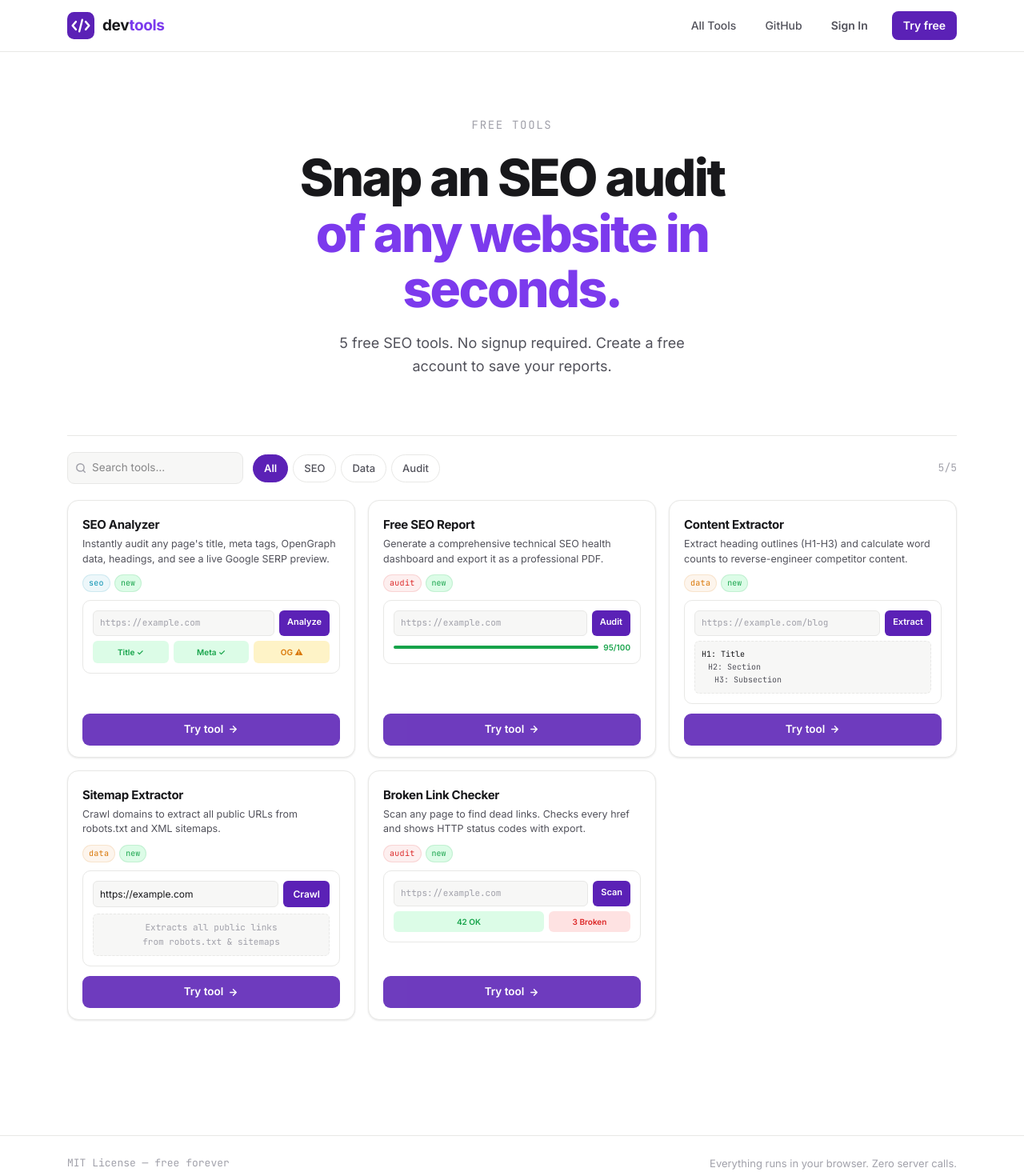
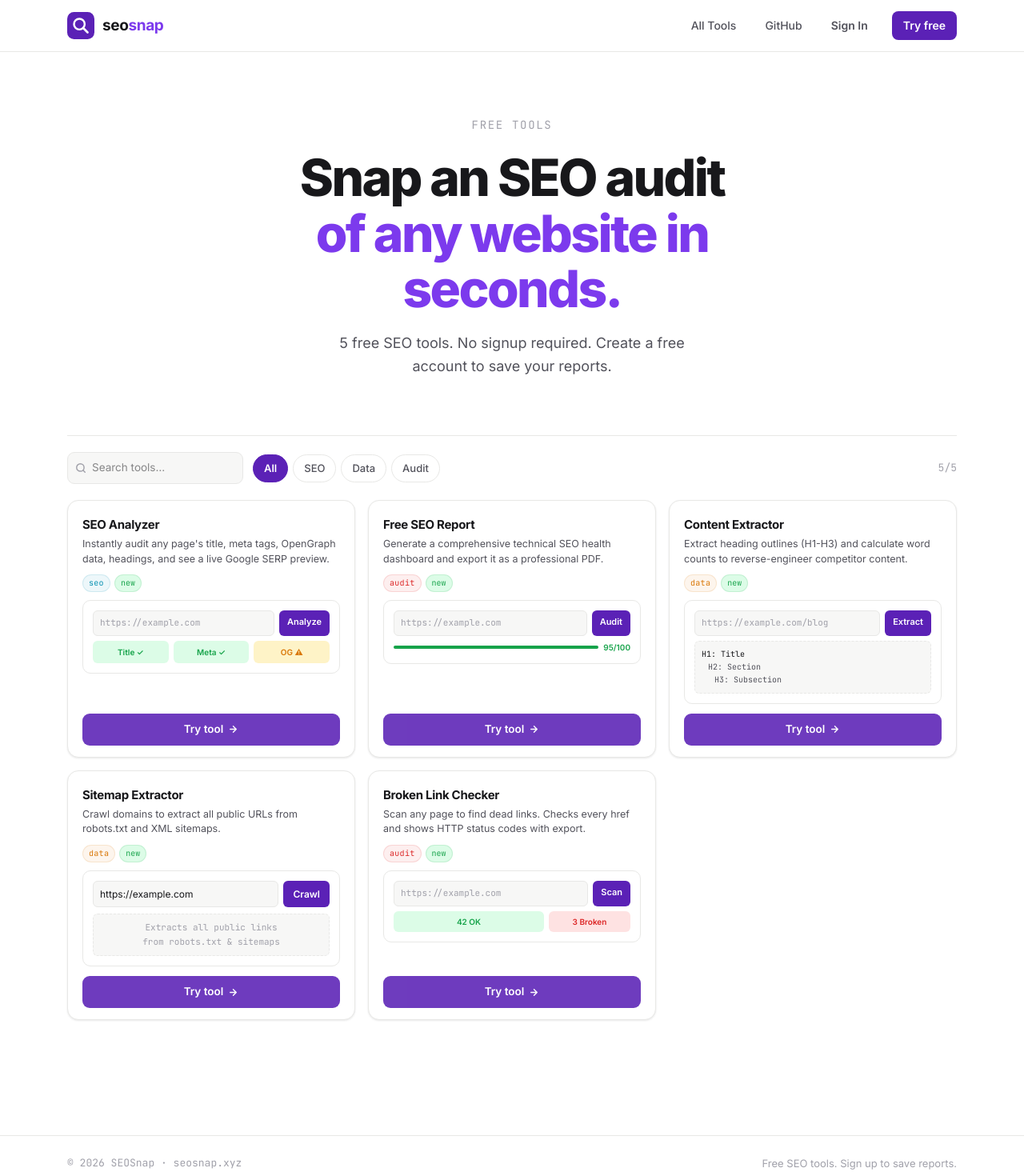
Before and after one commit to UvanAdhithya/MicroSAAS, a Next.js app: page / in a window 1280 px wide. Shown: the top 1470 px of the page at 80% size. Built offline with nearby package versions, Linux system fonts and the light colour scheme; no server answers.

Commit message:
feat(nav): show signed-in state with dashboard link and sign out
Header shows Dashboard, the user's email and a Sign out button when logged in, and Sign In / Try free when logged out. Also updates the logo to the SEOSnap wordmark and fixes the inaccurate 'zero server calls' footer text.

```diff
--- a/src/app/site-chrome.tsx
+++ b/src/app/site-chrome.tsx
@@ -1,6 +1,49 @@
 "use client";
 
 import Link from 'next/link';
+import { useEffect, useState } from 'react';
+import { useRouter } from 'next/navigation';
+import { onAuthChange, signOutUser, type ClientUser } from '@/lib/auth-client';
+
+function UserMenu() {
+  const [user, setUser] = useState<ClientUser | null | undefined>(undefined);
+  const router = useRouter();
+
+  useEffect(() => onAuthChange(setUser), []);
+
+  // undefined = still loading; render nothing to avoid a flash of wrong state
+  if (user === undefined) return <span style={{ width: 150 }} />;
+
+  if (!user) {
+    return (
+      <>
+        <Link href="/login" className="nav-link" style={{ fontWeight: 600 }}>Sign In</Link>
+        <Link href="/signup" className="nav-cta">Try free</Link>
+      </>
+    );
+  }
+
+  return (
+    <>
+      <Link href="/dashboard" className="nav-link" style={{ fontWeight: 600 }}>Dashboard</Link>
+      <span className="nav-link" title={user.email ?? ''} style={{ maxWidth: 180, overflow: "hidden", textOverflow: "ellipsis", whiteSpace: "nowrap" }}>
+        {user.email}
+      </span>
+      <button
+        type="button"
+        className="nav-cta"
+        style={{ border: "none", cursor: "pointer" }}
+        onClick={async () => {
+          await signOutUser();
+          router.push('/');
+          router.refresh();
+        }}
+      >
+        Sign out
+      </button>
+    </>
+  );
+}
 
 export function SiteHeader() {
   return (
@@ -15,21 +58,21 @@ export function SiteHeader() {
         maxWidth: 1160, margin: "0 auto", padding: "0 24px",
         height: 64, display: "flex", alignItems: "center", justifyContent: "space-between",
       }}>
-        <Link href="/" className="nav-logo">
+        <Link href="/" className="nav-logo" aria-label="SEOSnap home">
           <svg width="34" height="34" viewBox="0 0 28 28" fill="none">
             <rect width="28" height="28" rx="7" fill="var(--accent)" />
-            <path d="M9 10L5.5 14L9 18M19 10L22.5 14L19 18M15.5 8L12.5 20" stroke="white" strokeWidth="2" strokeLinecap="round" strokeLinejoin="round" />
+            <circle cx="12.5" cy="12.5" r="5.5" stroke="white" strokeWidth="2" />
+            <path d="M16.5 16.5L21 21" stroke="white" strokeWidth="2.2" strokeLinecap="round" />
           </svg>
           <span style={{ fontWeight: 700, fontSize: 19, letterSpacing: "-0.02em" }}>
-            dev<span style={{ color: "var(--accent-fg)" }}>tools</span>
+            seo<span style={{ color: "var(--accent-fg)" }}>snap</span>
           </span>
         </Link>
 
         <nav style={{ display: "flex", alignItems: "center", gap: 12 }}>
           <Link href="/" className="nav-link">All Tools</Link>
           <a href="https://github.com/UvanAdhithya/MicroSAAS" className="nav-link">GitHub</a>
-          <Link href="/login" className="nav-link" style={{ fontWeight: 600 }}>Sign In</Link>
-          <Link href="/signup" className="nav-cta">Try free</Link>
+          <UserMenu />
         </nav>
       </div>
     </header>
@@ -44,10 +87,10 @@ export function SiteFooter() {
         display: "flex", alignItems: "center", justifyContent: "space-between", flexWrap: "wrap", gap: 12,
       }}>
         <span style={{ fontSize: 13, color: "var(--text-3)", fontFamily: "var(--mono)" }}>
-          MIT License — free forever
+          © {new Date().getFullYear()} SEOSnap · seosnap.xyz
         </span>
         <span style={{ fontSize: 13, color: "var(--text-3)" }}>
-          Everything runs in your browser. Zero server calls.
+          Free SEO tools. Sign up to save reports.
         </span>
       </div>
     </footer>
```
